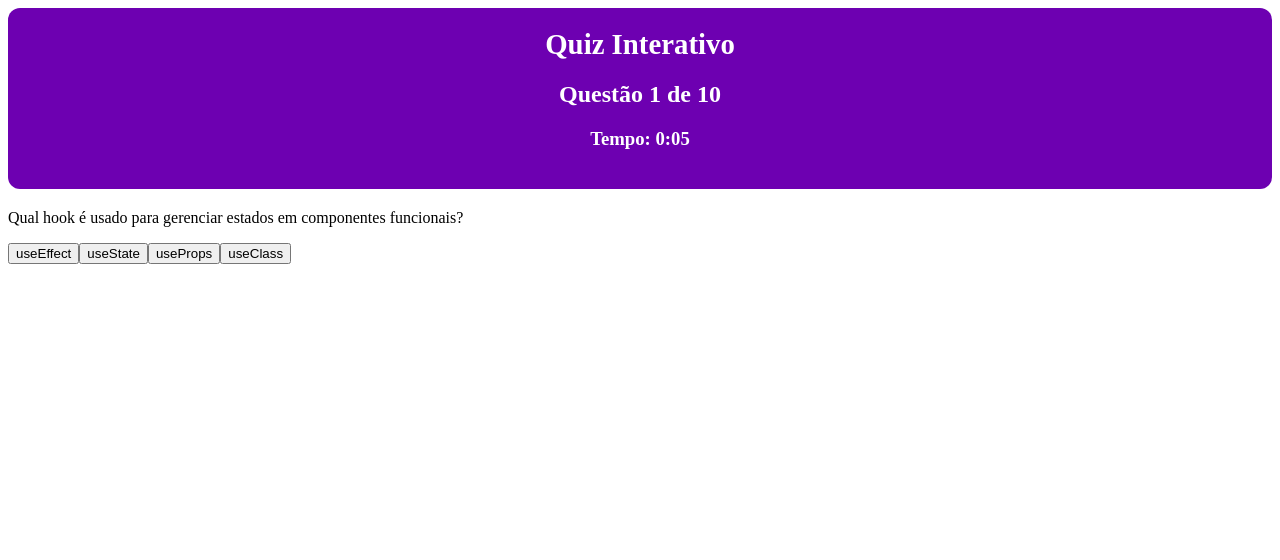
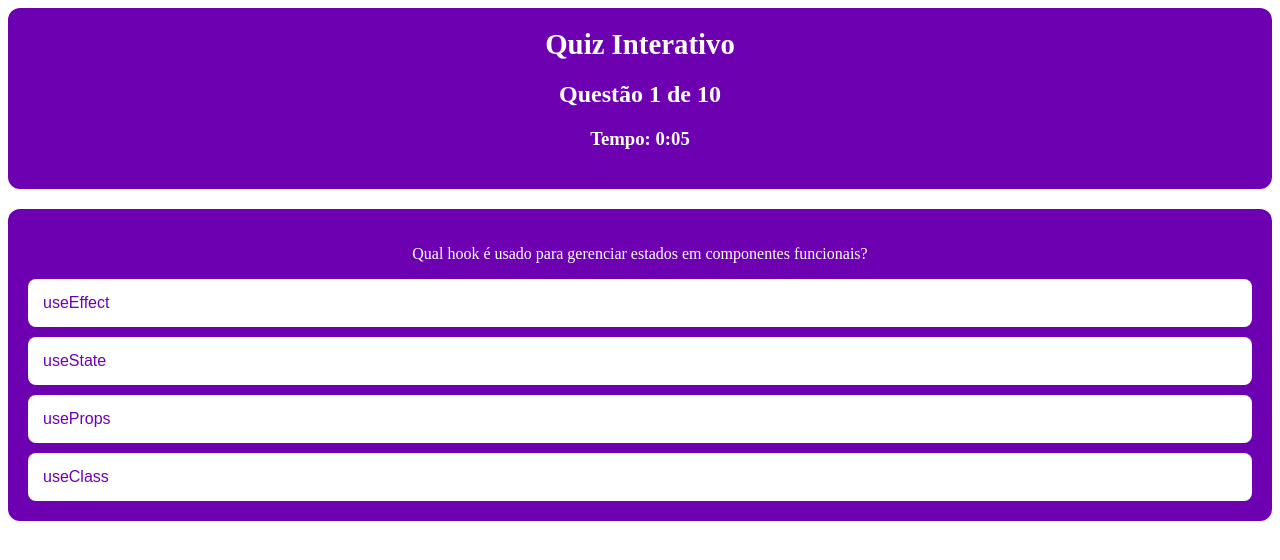
Before and after one commit to TeteuAlves/Quiz-Interativo, a React (Vite) app: page / in a window 1280 px wide. Shown: the top 560 px of the page. Built offline with nearby package versions, Linux system fonts and the light colour scheme.

Commit message:
Reiniciando time pós responder uma questão

```diff
--- a/src/App.jsx
+++ b/src/App.jsx
@@ -1,17 +1,36 @@
-import { useState } from 'react'
+// app.jsx: (Código MODIFICADO)
+import { useState, useEffect } from 'react' // Importe useEffect
 import './App.module.css'
 import Header from "./components/Header"
 import QuestionCard from "./components/QuestionCard"
 
 function App() {
-  const [currentIndex, setCurrentIndex] = useState(0)
+    const [currentIndex, setCurrentIndex] = useState(0)
 
-  return (
-    <>
-      <Header index={currentIndex}/>
-      <QuestionCard index={currentIndex} onClickButton={() => setCurrentIndex(currentIndex + 1)} />
-    </>
-  )
+    const [time, setTime] = useState(0)
+
+    useEffect(() => {
+
+        setTime(0)
+
+        const interval = setInterval(() => {
+            setTime((prev) => prev + 1)
+        }, 1000)
+
+
+        return () => clearInterval(interval)
+
+    }, [currentIndex])
+
+    return (
+        <>
+            <Header index={currentIndex} time={time}/>
+            <QuestionCard
+                index={currentIndex}
+                onClickButton={() => setCurrentIndex(currentIndex + 1)}
+            />
+        </>
+    )
 }
 
 export default App
--- a/src/components/Header/index.jsx
+++ b/src/components/Header/index.jsx
@@ -1,18 +1,10 @@
+
 import {question} from "../../data/questions"
 import styles from "./Header.module.css"
 
-import { useEffect, useState } from "react"
 
-export default function Header({index}) {
-    const [time, setTime] = useState(0)
+export default function Header({index, time}) {
 
-  useEffect(() => {
-    const interval = setInterval(() => {
-      setTime((prev) => prev + 1)
-    }, 1000)
-
-    return () => clearInterval(interval)
-  }, [])
 
     const minutes = Math.floor(time / 60)
     const seconds = time % 60
--- a/src/components/QuestionCard/QuestionCard.module.css
+++ b/src/components/QuestionCard/QuestionCard.module.css
@@ -1,8 +1,36 @@
-.container_questions{
+.containerQuestion {
     text-align: center;
     padding: 20px;
-    background-color: #6d00b1;
-    color: white;
-    border-radius: 12px;
+    background-color: #6d00b1; /* Same background as the header */
+    color: white; /* Same text color as the header */
+    border-radius: 12px; /* Same border radius as the header */
     margin-bottom: 20px;
 }
+
+.enunciado {
+    margin: 0 0 20px 0;
+    font-size: 1.2rem;
+    font-weight: bold;
+}
+
+.alternativasContainer {
+    display: flex;
+    flex-direction: column;
+    gap: 10px;
+}
+
+.alternativaButton {
+    padding: 15px;
+    background-color: white;
+    color: #6d00b1;
+    border: none;
+    border-radius: 8px;
+    cursor: pointer;
+    font-size: 1rem;
+    text-align: left;
+    transition: background-color 0.3s ease;
+}
+
+.alternativaButton:hover {
+    background-color: #f0f0f0;
+}
```
Lines whose indentation alone changed are shown as unchanged.
